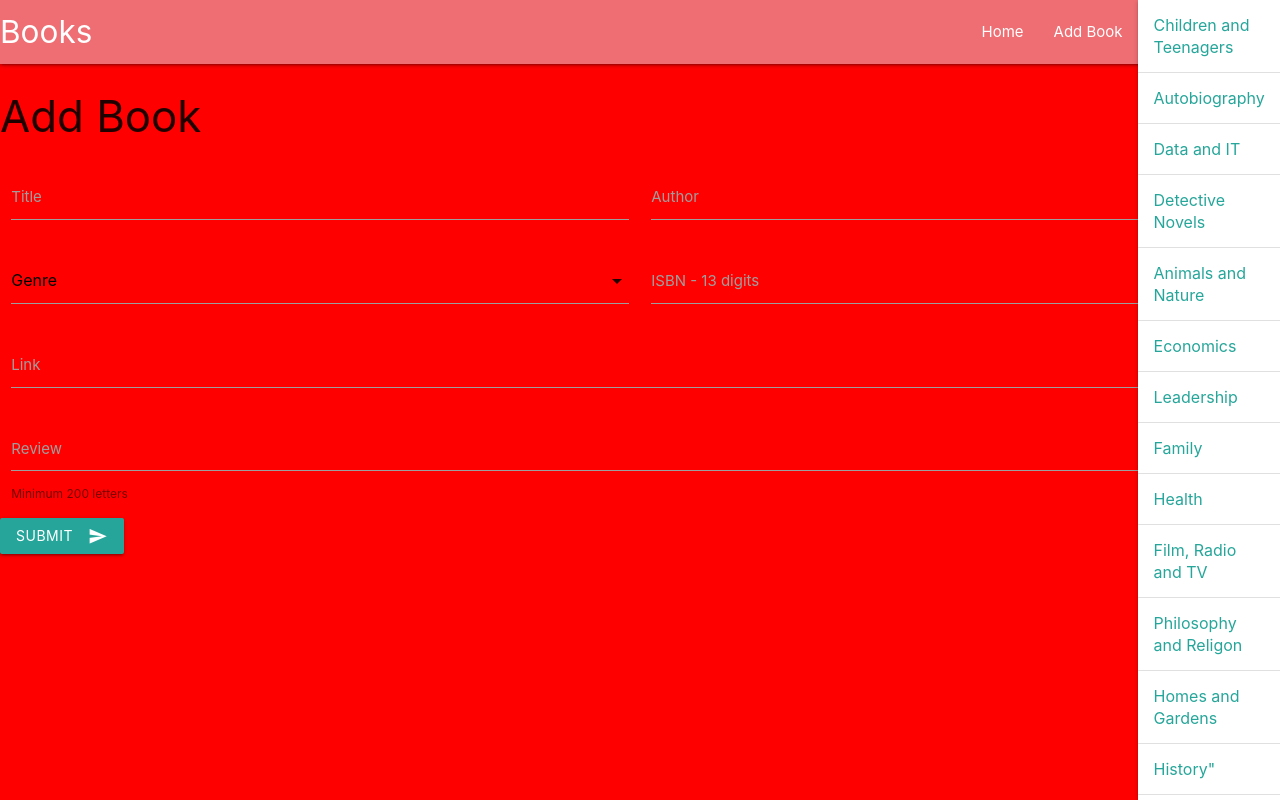
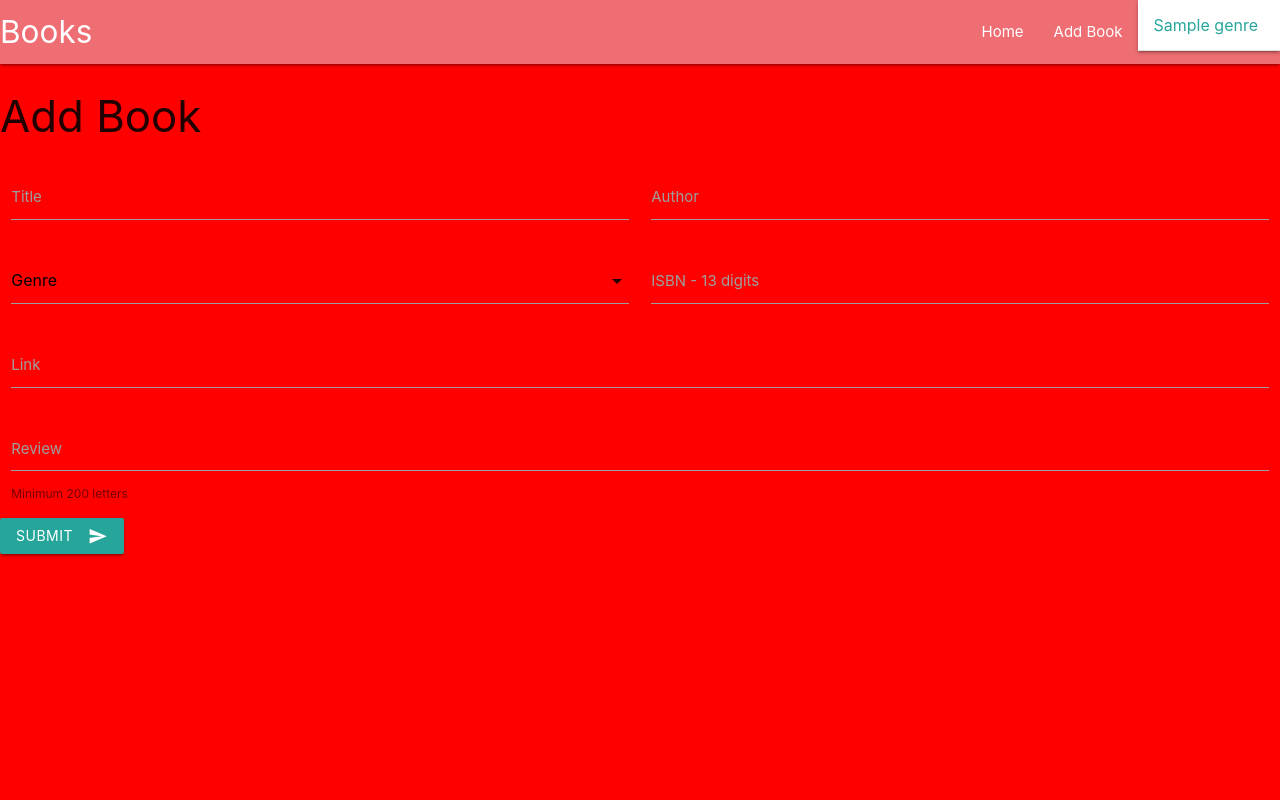
Before and after one commit to danfiliphoff/Milestone-3--Book-Review, a Flask app: page /add_book in a window 1280 px wide, after a click that opens the changed part. Run offline with Flask 2, Linux system fonts and the light colour scheme; a database or web service that is not in the repository returns one stand-in record (values such as "Sample title"); some libraries are stand-ins or nearby versions.

Commit message:
trying dropdown with return

```diff
--- a/app.py
+++ b/app.py
@@ -20,6 +20,13 @@ def get_books():
 def add_book():
     return render_template("addbook.html",
         genre=mongo.db.genre.find())
+
+#return what?
+@app.route('/dropdown_genre')
+def add_book():
+    return render_template("genre.html",
+        genre=mongo.db.genre.find())
+
 
 @app.route('/insert_book', methods=['POST'])
 def insert_book():
--- a/templates/base.html
+++ b/templates/base.html
@@ -14,12 +14,21 @@
                     <ul class="right hide-on-med-and-down">
                         <li><a href="{{url_for('get_books')}}">Home</a></li>
                         <li><a href="{{url_for('add_book')}}">Add Book</a></li>
-                        <li><a class="dropdown-trigger" href="#" data-target="dropdown1">Dropdown<i class="material-icons right">arrow_drop_down</i></a></li>
+                        <li><a href="{{url_for('dropdown_genre')}}" class="dropdown-trigger"  data-target="dropdown1">Dropdown<i class="material-icons right">arrow_drop_down</i></a></li>
                     </ul>
                 </div>
             </nav>
         </div>
-        <!--  Dropdown Structure   -->
+        <!--dropdown structure-->
+        <ul id="dropdown1" class="dropdown-content">
+            {% for gen in genre %}
+            <li><a href="genre.html" id="{{gen.genre_name}}">{{gen.genre_name}}</a></li>
+            <li class="divider"></li>
+            {% endfor %}
+        </ul>
+
+
+        <!--  Dropdown Structure
         <ul id="dropdown1" class="dropdown-content">
             <li><a href="#!" id="Children and Teenagers">Children and Teenagers</a></li>
             <li class="divider"></li>
@@ -66,7 +75,7 @@
             <li><a href="#!" id="Lifestyle">Lifestyle</a></li>
             <li class="divider"></li>
         </ul>
-           <!--   <nav>
+             <nav>
                 <div class="nav-wrapper">
                     <a href="{{url_for('get_books')}}" class="brand-logo">Books</a>
                     <a href="#" data-activates="mobile-demo" class="button-collapse"><i class="material-icons">menu</i></a>
```
